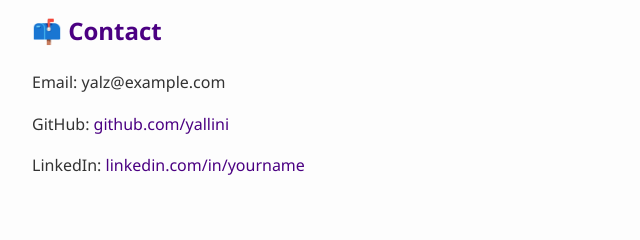
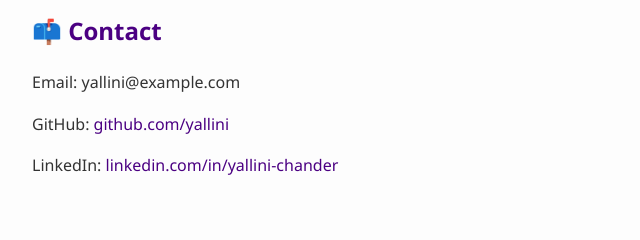
Before and after one commit to Yallini97/yallini.github.io, a plain HTML site: page index.html in a window 1280 px wide. Shown: the part 1153-1393 px from the top of the page, 158-798 px from the left. Drawn offline with Linux system fonts and the light colour scheme.

Commit message:
Update index.html

```diff
--- a/index.html
+++ b/index.html
@@ -109,14 +109,14 @@
 
     <section id="resume">
       <h2>📄 Resume</h2>
-      <p><a href="your-resume.pdf" class="button" target="_blank">Download My Resume</a></p>
+      <p><a href="resume.pdf" class="button" target="_blank">Download My Resume</a></p>
     </section>
 
     <section id="contact">
       <h2>📫 Contact</h2>
-      <p>Email: yalz@example.com</p>
+      <p>Email: yallini@example.com</p>
       <p>GitHub: <a href="https://github.com/yallini" target="_blank">github.com/yallini</a></p>
-      <p>LinkedIn: <a href="https://www.linkedin.com/in/yourname" target="_blank">linkedin.com/in/yourname</a></p>
+      <p>LinkedIn: <a href="https://www.linkedin.com/in/yallini-chander" target="_blank">linkedin.com/in/yallini-chander</a></p>
     </section>
   </main>
 
```
